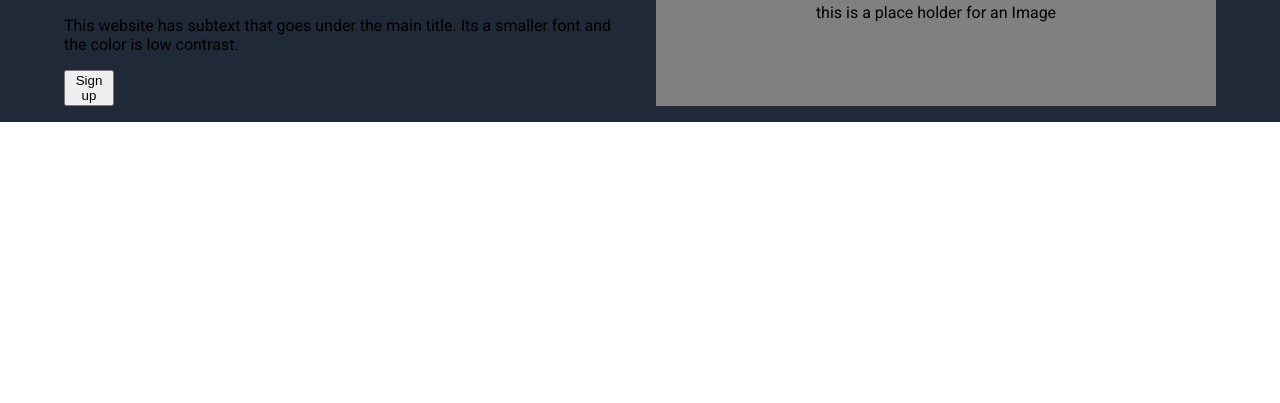
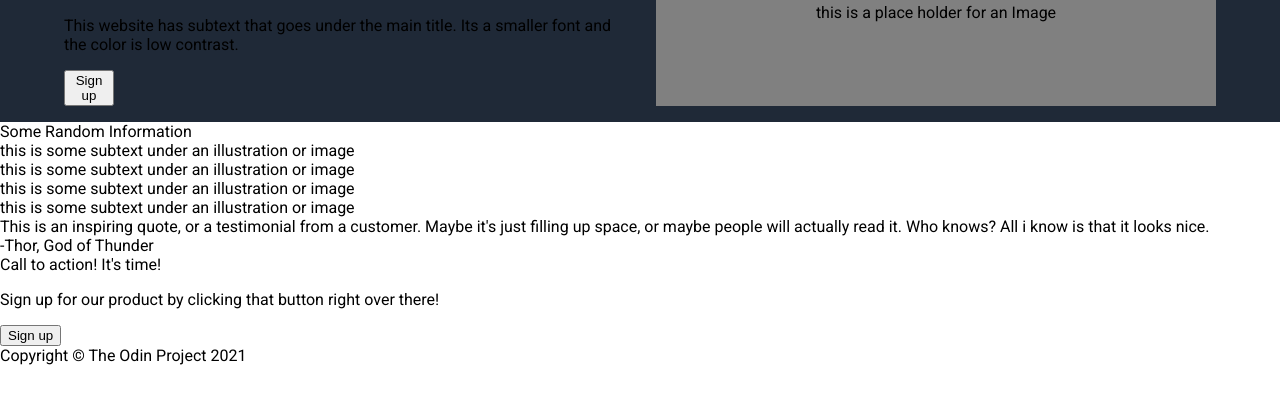
Before and after one commit to xtradam/odin-landing-page, a plain HTML site: page index.html in a window 1280 px wide. Shown: the part 205-608 px from the top of the page. Drawn offline with Linux system fonts and the light colour scheme.

Commit message:
Add rough "finished" HTML markup

```diff
--- a/index.html
+++ b/index.html
@@ -36,5 +36,48 @@
       </div>
       <div class="right">this is a place holder for an Image</div>
     </div>
+    <div class="panelTwo">
+      <div>Some Random Information</div>
+      <div class="cardContainer">
+        <div class="card">
+          <div class="cardBox"></div>
+          this is some subtext under an illustration or image
+        </div>
+        <div class="card">
+          <div class="cardBox"></div>
+          this is some subtext under an illustration or image
+        </div>
+        <div class="card">
+          <div class="cardBox"></div>
+          this is some subtext under an illustration or image
+        </div>
+        <div class="card">
+          <div class="cardBox"></div>
+          this is some subtext under an illustration or image
+        </div>
+      </div>
+    </div>
+    <div class="quotePanel">
+      <div class="quote">
+        This is an inspiring quote, or a testimonial from a customer. Maybe it's
+        just filling up space, or maybe people will actually read it. Who knows?
+        All i know is that it looks nice.
+      </div>
+      <div class="quoteAuthor">-Thor, God of Thunder</div>
+    </div>
+    <div class="actionPanel">
+      <div class="actionBox">
+        <div class="actionLeft">
+          Call to action! It's time!
+          <p>
+            Sign up for our product by clicking that button right over there!
+          </p>
+        </div>
+        <div class="actionRight">
+          <button class="actionButton">Sign up</button>
+        </div>
+      </div>
+    </div>
+    <footer>Copyright © The Odin Project 2021</footer>
   </body>
 </html>
```
